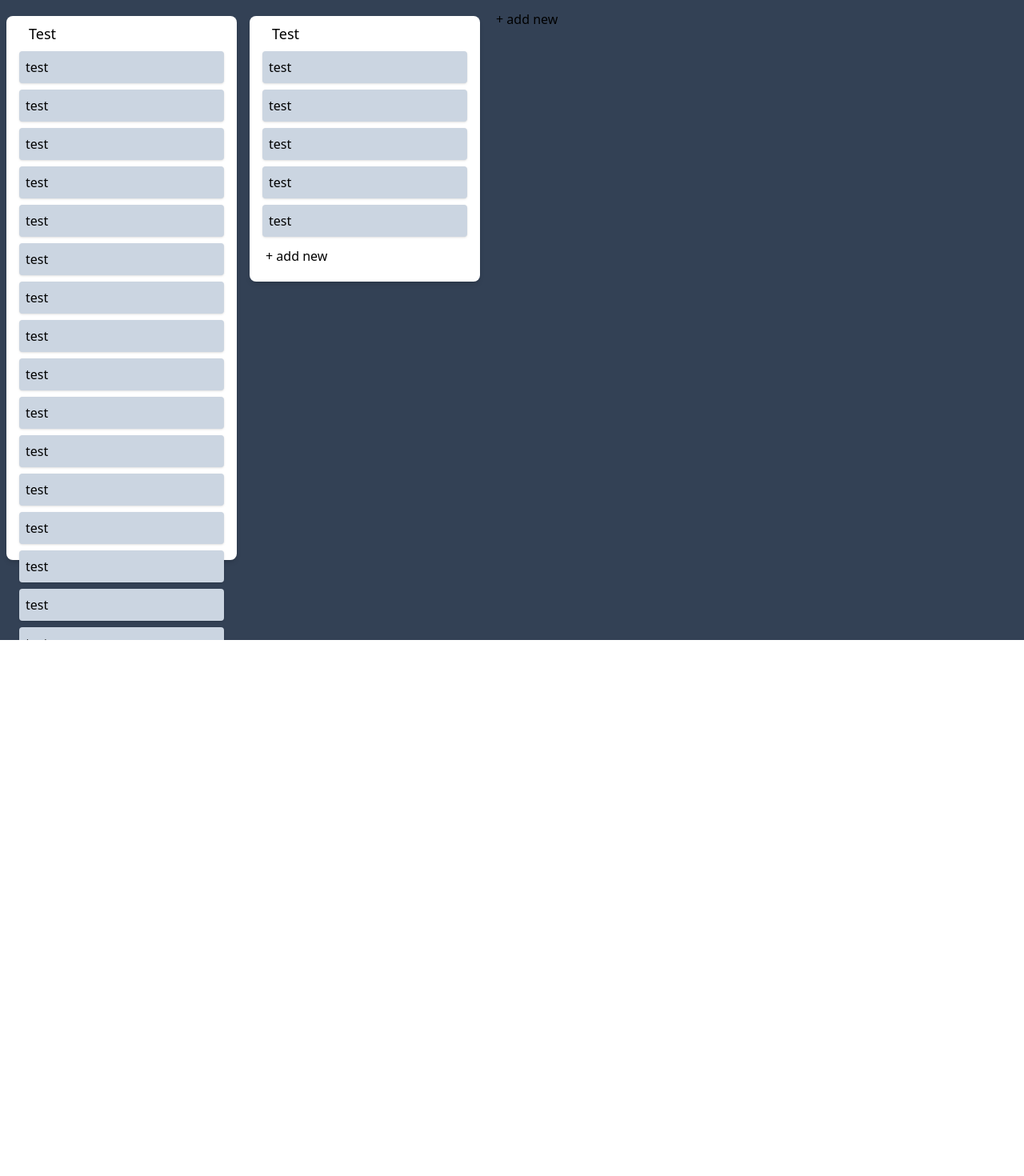
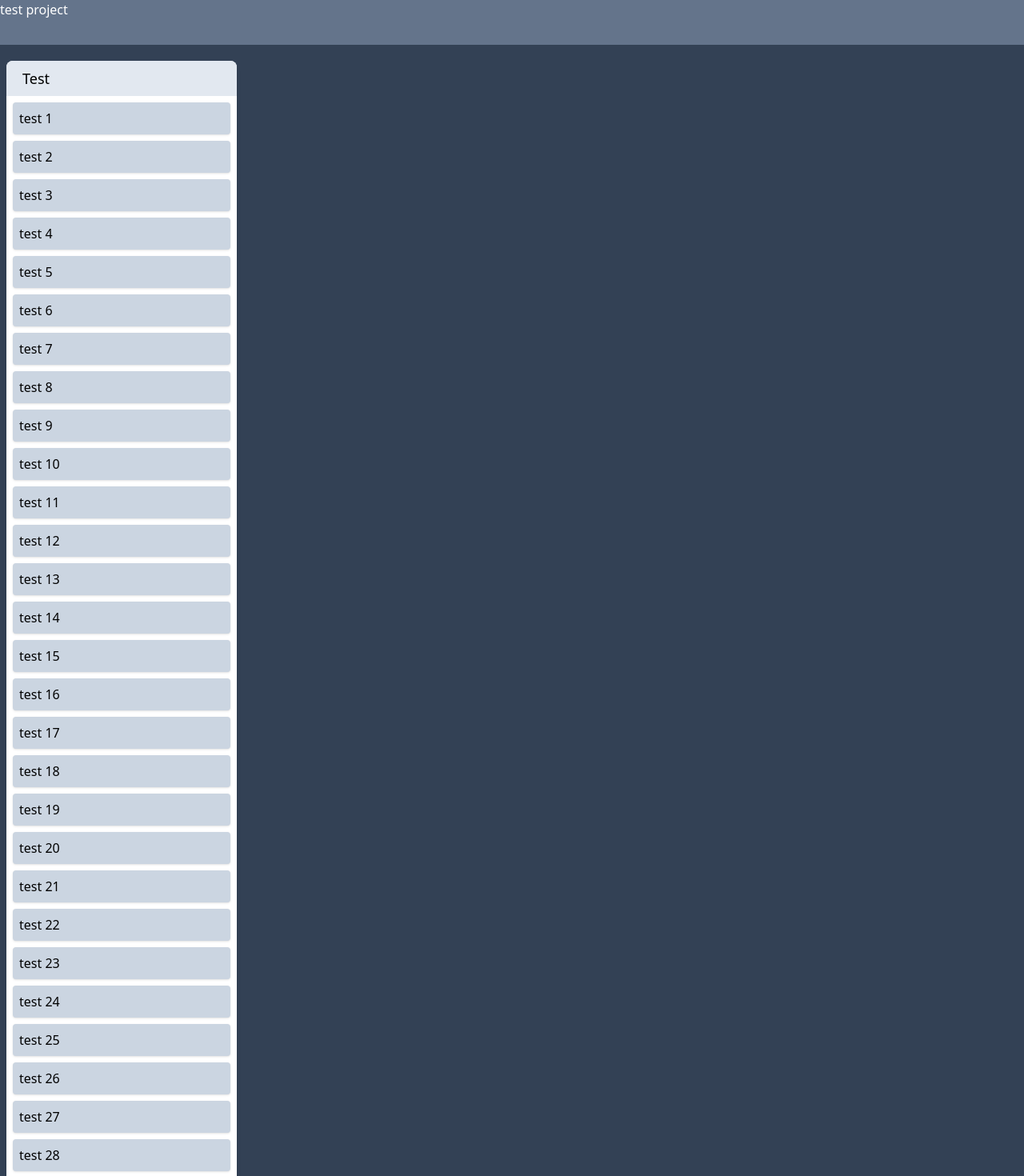
Before and after one commit to IsmayelAlam/Trello_clone, a React (Create React App) app: page / in a window 1280 px wide. Shown: the top 1470 px of the page at 80% size. Before the commit the page ends 800 px from the top, so only its background shows below. Built offline with nearby package versions, Linux system fonts and the light colour scheme.

Commit message:
add tasklist component

```diff
--- a/src/App.js
+++ b/src/App.js
@@ -2,7 +2,10 @@ import Board from "./Board";
 
 function App() {
   return (
-    <div className="overflow">
+    <div className="overflow-hidden">
+      <header className="w-screen bg-slate-500 text-white h-14">
+        test project
+      </header>
       <Board />
     </div>
   );
--- a/src/Board.js
+++ b/src/Board.js
@@ -1,57 +1,17 @@
+import { TackList } from "./TaskList";
+
 export default function Board() {
   return (
-    <div className="w-screen h-screen bg-slate-700 overflow-hidden flex justify-start items-start">
-      <div className="p-2 my-5 mx-2 w-72 max-h-[calc(100vh-15%)] bg-white rounded-lg shadow-md scrollbar scroll-smooth">
-        <h2 className="text-lg capitalize ml-5">test</h2>
-        <div className="overflow-y-scroll">
-          <div className="p-2 m-2 bg-slate-300 rounded shadow">test</div>
-          <div className="p-2 m-2 bg-slate-300 rounded shadow">test</div>
-          <div className="p-2 m-2 bg-slate-300 rounded shadow">test</div>
-          <div className="p-2 m-2 bg-slate-300 rounded shadow">test</div>
-          <div className="p-2 m-2 bg-slate-300 rounded shadow">test</div>
-          <div className="p-2 m-2 bg-slate-300 rounded shadow">test</div>
-          <div className="p-2 m-2 bg-slate-300 rounded shadow">test</div>
-          <div className="p-2 m-2 bg-slate-300 rounded shadow">test</div>
-          <div className="p-2 m-2 bg-slate-300 rounded shadow">test</div>
-          <div className="p-2 m-2 bg-slate-300 rounded shadow">test</div>
-          <div className="p-2 m-2 bg-slate-300 rounded shadow">test</div>
-          <div className="p-2 m-2 bg-slate-300 rounded shadow">test</div>
-          <div className="p-2 m-2 bg-slate-300 rounded shadow">test</div>
-          <div className="p-2 m-2 bg-slate-300 rounded shadow">test</div>
-          <div className="p-2 m-2 bg-slate-300 rounded shadow">test</div>
-          <div className="p-2 m-2 bg-slate-300 rounded shadow">test</div>
-          <div className="p-2 m-2 bg-slate-300 rounded shadow">test</div>
-          <div className="p-2 m-2 bg-slate-300 rounded shadow">test</div>
-          <div className="p-2 m-2 bg-slate-300 rounded shadow">test</div>
-          <div className="p-2 m-2 bg-slate-300 rounded shadow">test</div>
-          <div className="p-2 m-2 bg-slate-300 rounded shadow">test</div>
-          <div className="p-2 m-2 bg-slate-300 rounded shadow">test</div>
-          <div className="p-2 m-2 bg-slate-300 rounded shadow">test</div>
-          <div className="p-2 m-2 bg-slate-300 rounded shadow">test</div>
-          <div className="p-2 m-2 bg-slate-300 rounded shadow">test</div>
-          <div className="p-2 m-2 bg-slate-300 rounded shadow">test</div>
-          <div className="p-2 m-2 bg-slate-300 rounded shadow">test</div>
-          <div className="p-2 m-2 bg-slate-300 rounded shadow">test</div>
-          <div className="p-2 m-2 bg-slate-300 rounded shadow">test</div>
-        </div>
-        <button className="p-1 m-2 block hover:bg-slate-300 text-start rounded">
+    <div className="w-screen max-h-[screen] bg-slate-700 flex flew">
+      <div className="my-5 mx-2 bg-white rounded-lg shadow-md w-72 max-h-[calc(100vh-15%)] overflow-hidden">
+        <h2 className="text-lg p-2 capitalize pl-5 bg-slate-200">test</h2>
+
+        <TackList num={50} />
+
+        <button className="p-1 m-1 block hover:bg-slate-300 text-start rounded">
           + add new
         </button>
       </div>
-      <div className="p-2 my-5 mx-2 w-72 max-h-[calc(100vh-15%)] i bg-white rounded-lg shadow-md overflow-y-scroll scrollbar scroll-smooth">
-        <h2 className="text-lg capitalize ml-5">test</h2>
-        <div className="p-2 m-2 bg-slate-300 rounded shadow">test</div>
-        <div className="p-2 m-2 bg-slate-300 rounded shadow">test</div>
-        <div className="p-2 m-2 bg-slate-300 rounded shadow">test</div>
-        <div className="p-2 m-2 bg-slate-300 rounded shadow">test</div>
-        <div className="p-2 m-2 bg-slate-300 rounded shadow">test</div>
-        <button className="p-1 m-2 block hover:bg-slate-300 text-start rounded">
-          + add new
-        </button>
-      </div>
-      <button className="p-1 m-2 hover:bg-slate-300 text-start rounded">
-        + add new
-      </button>
     </div>
   );
 }
--- /dev/null
+++ b/src/TaskList.js
@@ -0,0 +1,12 @@
+export function TackList({ num }) {
+  const array = [...Array(num).keys()];
+  return (
+    <div className="max-h-[90%] overflow-y-scroll scrollbar scroll-smooth">
+      {array.map((num) => (
+        <div className="p-2 m-2 bg-slate-300 rounded shadow" draggable>
+          test {num + 1}
+        </div>
+      ))}
+    </div>
+  );
+}
```
